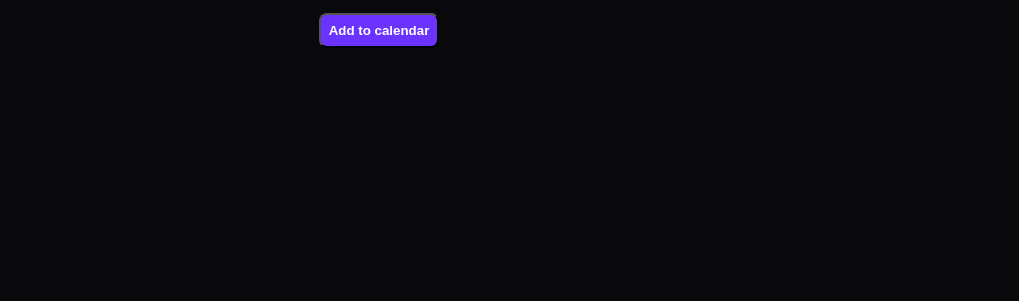
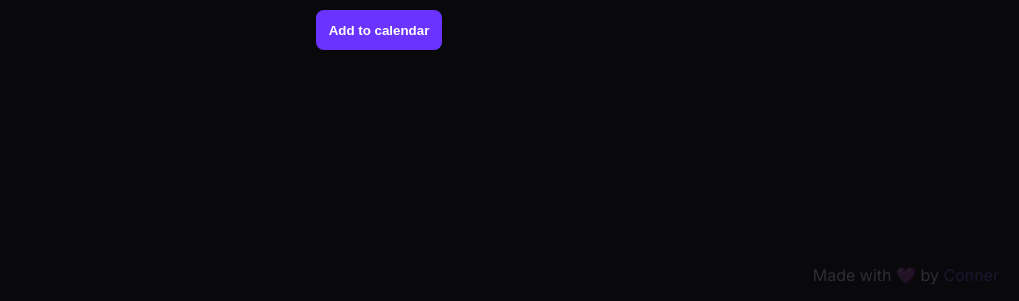
Before and after one commit to Intevel/codesphere-challenge, a plain HTML site: page index.html in a window 1280 px wide. Shown: the part 499-800 px from the top of the page, without its empty margins (261-1280 px from the left). Drawn offline with Linux system fonts and the light colour scheme.

Commit message:
feat: add submission text

```diff
--- a/css/style.css
+++ b/css/style.css
@@ -121,16 +121,18 @@ body {
 }
 
 .add-to-calendar-button {
-  display: inline-flex;
+  display: flex;
   align-items: center;
   justify-content: center;
+  text-align: center;
   background-color: #6b33ff;
   color: white;
   font-weight: 600;
   border-radius: 0.5rem;
-  padding: 0.5rem;
+  padding: 0.8rem;
   margin-top: 1rem;
   cursor: pointer;
+  border: none;
 }
 
 .add-to-calendar-button:hover {
@@ -144,3 +146,19 @@ body {
   pointer-events: none;
   z-index: 1;
 }
+
+.text-container {
+  position: absolute;
+  bottom: 0px;
+  right: 20px;
+  cursor: pointer;
+  color: rgb(255, 255, 255);
+  font-size: 16px;
+  opacity: 0.15;
+  transition: opacity 0.3s ease;
+}
+
+.highlighted {
+  color: #8558ff !important;
+  text-decoration: none;
+}
--- a/index.html
+++ b/index.html
@@ -18,6 +18,10 @@
   </head>
   <body>
     <script src="script.js"></script>
+
+    <div id="textContainer" class="text-container">
+      <p id="submittedBy">Made with 💜 by <a href="https://github.com/intevel" class="highlighted">Conner</a></p>
+    </div>
 
     <div id="header">
       <h1>CodeSphere Countdown Challenge 🎃</h1>
--- a/script.js
+++ b/script.js
@@ -2,12 +2,27 @@ const countDownDate = new Date("Nov 30, 2023 12:00:00");
 
 document.addEventListener("DOMContentLoaded", function () {
   const radialGradient = document.getElementById("radialGradient");
+  const textContainer = document.getElementById("textContainer");
+  const radius = 400;
 
   function handleMouseMove(event) {
     const mouseX = event.clientX;
     const mouseY = event.clientY;
 
     radialGradient.style.background = `radial-gradient(circle at ${mouseX}px ${mouseY}px, rgba(90, 36, 196, 0.4) 0%, rgba(90, 36, 196, 0) 20%)`;
+
+    const textRect = textContainer.getBoundingClientRect();
+    const textCenterX = textRect.left + textRect.width / 2;
+    const textCenterY = textRect.top + textRect.height / 2;
+    const distance = Math.sqrt(
+      (mouseX - textCenterX) ** 2 + (mouseY - textCenterY) ** 2
+    );
+
+    const minOpacity = 0.1;
+    const opacity =
+      1 - (Math.min(distance, radius) / radius) * (1 - minOpacity);
+
+    textContainer.style.opacity = opacity;
   }
 
   window.addEventListener("mousemove", handleMouseMove);
```
